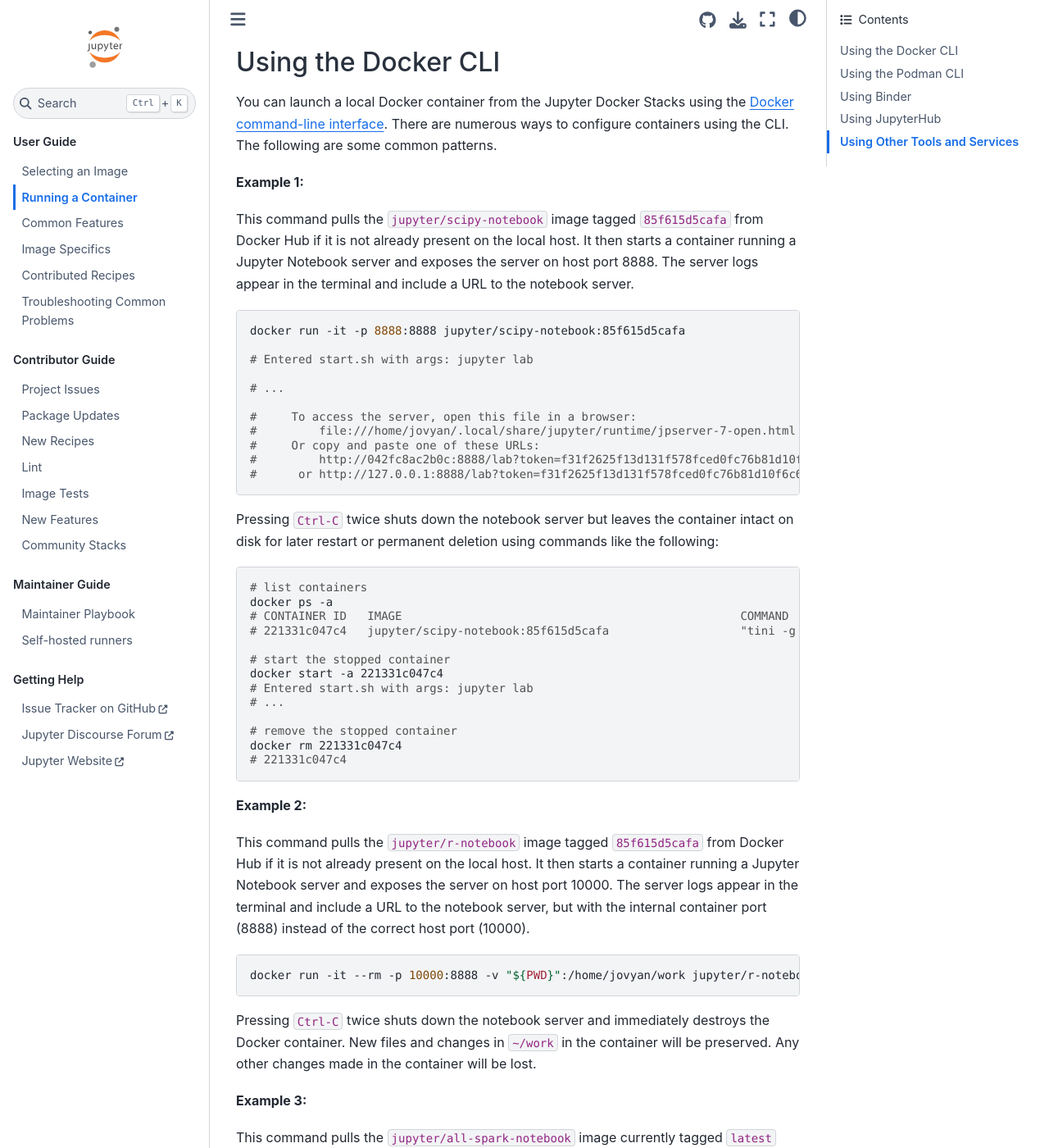
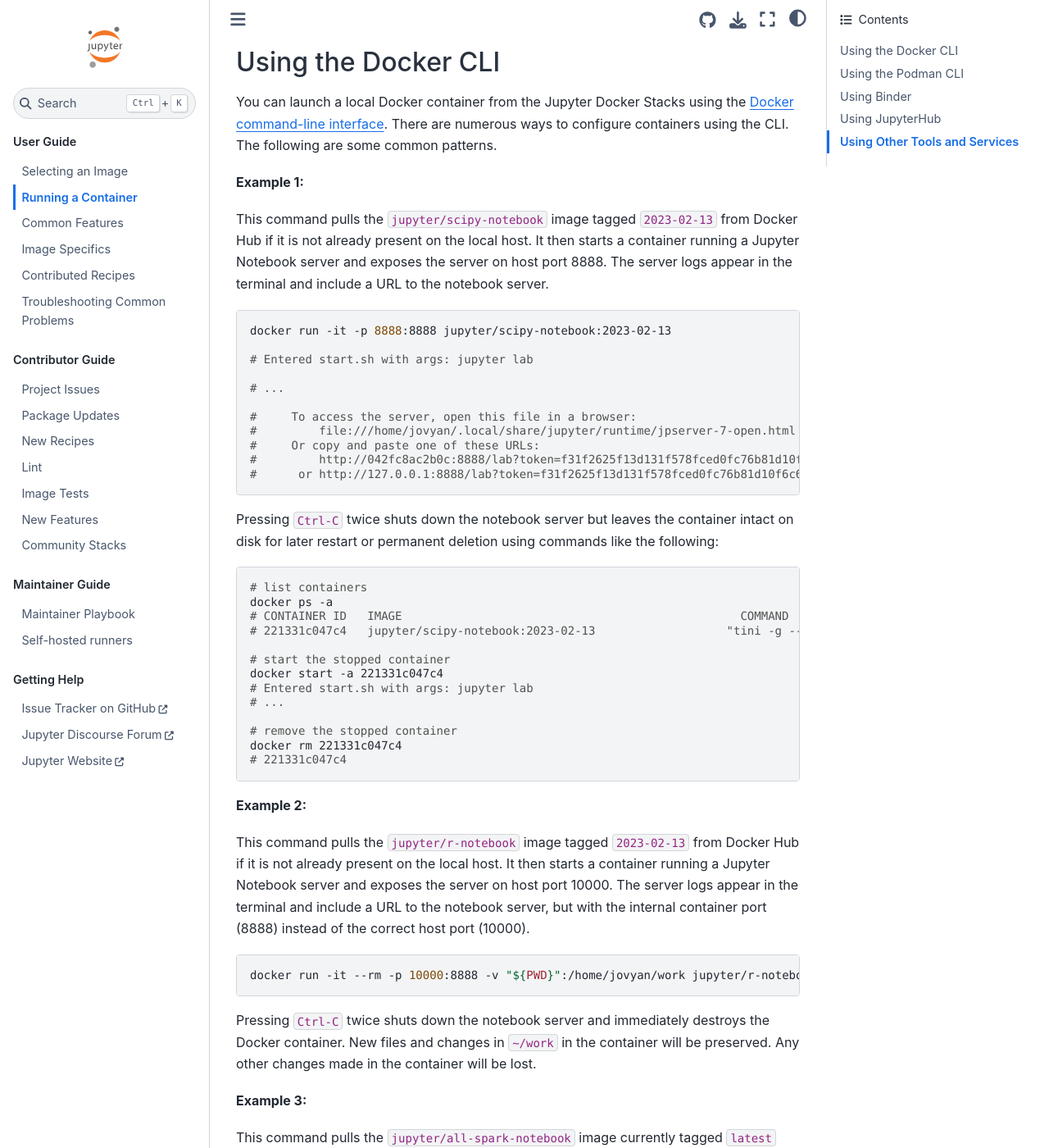
Before and after one commit to jupyter/docker-stacks, a Sphinx documentation site: the page built from docs/using/running.md, in a window 1280 px wide and 1400 px high, scrolled down 265 px. Shown: the whole window at 82% size. Built offline with Sphinx 7.4.7 and the Sphinx Book theme 1.1.4, drawn with Linux system fonts in a browser that asks for light colours; some of the changed text lies outside the part shown.

````diff
--- a/docs/using/running.md
+++ b/docs/using/running.md
@@ -15,12 +15,12 @@ The following are some common patterns.
 
 **Example 1:**
 
-This command pulls the `jupyter/scipy-notebook` image tagged `85f615d5cafa` from Docker Hub if it is not already present on the local host.
+This command pulls the `jupyter/scipy-notebook` image tagged `2023-02-13` from Docker Hub if it is not already present on the local host.
 It then starts a container running a Jupyter Notebook server and exposes the server on host port 8888.
 The server logs appear in the terminal and include a URL to the notebook server.
 
 ```bash
-docker run -it -p 8888:8888 jupyter/scipy-notebook:85f615d5cafa
+docker run -it -p 8888:8888 jupyter/scipy-notebook:2023-02-13
 
 # Entered start.sh with args: jupyter lab
 
@@ -39,7 +39,7 @@ Pressing `Ctrl-C` twice shuts down the notebook server but leaves the container
 # list containers
 docker ps -a
 # CONTAINER ID   IMAGE                                                 COMMAND                  CREATED          STATUS                     PORTS     NAMES
-# 221331c047c4   jupyter/scipy-notebook:85f615d5cafa                   "tini -g -- start-no…"   11 seconds ago   Exited (0) 8 seconds ago             cranky_benz
+# 221331c047c4   jupyter/scipy-notebook:2023-02-13                   "tini -g -- start-no…"   11 seconds ago   Exited (0) 8 seconds ago             cranky_benz
 
 # start the stopped container
 docker start -a 221331c047c4
@@ -53,12 +53,12 @@ docker rm 221331c047c4
 
 **Example 2:**
 
-This command pulls the `jupyter/r-notebook` image tagged `85f615d5cafa` from Docker Hub if it is not already present on the local host.
+This command pulls the `jupyter/r-notebook` image tagged `2023-02-13` from Docker Hub if it is not already present on the local host.
 It then starts a container running a Jupyter Notebook server and exposes the server on host port 10000.
 The server logs appear in the terminal and include a URL to the notebook server, but with the internal container port (8888) instead of the correct host port (10000).
 
 ```bash
-docker run -it --rm -p 10000:8888 -v "${PWD}":/home/jovyan/work jupyter/r-notebook:85f615d5cafa
+docker run -it --rm -p 10000:8888 -v "${PWD}":/home/jovyan/work jupyter/r-notebook:2023-02-13
 ```
 
 Pressing `Ctrl-C` twice shuts down the notebook server and immediately destroys the Docker container.
@@ -130,7 +130,7 @@ subuidSize=$(( $(podman info --format "{{ range .Host.IDMappings.UIDMap }}+{{.Si
 subgidSize=$(( $(podman info --format "{{ range .Host.IDMappings.GIDMap }}+{{.Size }}{{end }}" ) - 1 ))
 ```
 
-This command pulls the `docker.io/jupyter/r-notebook` image tagged `85f615d5cafa` from Docker Hub if it is not already present on the local host.
+This command pulls the `docker.io/jupyter/r-notebook` image tagged `2023-02-13` from Docker Hub if it is not already present on the local host.
 It then starts a container running a Jupyter Server and exposes the server on host port 10000.
 The server logs appear in the terminal and include a URL to the notebook server, but with the internal container port (8888) instead of the correct host port (10000).
 
@@ -139,7 +139,7 @@ podman run -it --rm -p 10000:8888 \
     -v "${PWD}":/home/jovyan/work --user $uid:$gid \
     --uidmap $uid:0:1 --uidmap 0:1:$uid --uidmap $(($uid+1)):$(($uid+1)):$(($subuidSize-$uid)) \
     --gidmap $gid:0:1 --gidmap 0:1:$gid --gidmap $(($gid+1)):$(($gid+1)):$(($subgidSize-$gid)) \
-    docker.io/jupyter/r-notebook:85f615d5cafa
+    docker.io/jupyter/r-notebook:2023-02-13
 ```
 
 ```{warning}
````
Also changed, not shown: README.md (+4 -4 lines), docs/using/recipes.md (+7 -7 lines), docs/using/selecting.md (+1 -1 lines), examples/docker-compose/README.md, 3 other files.
